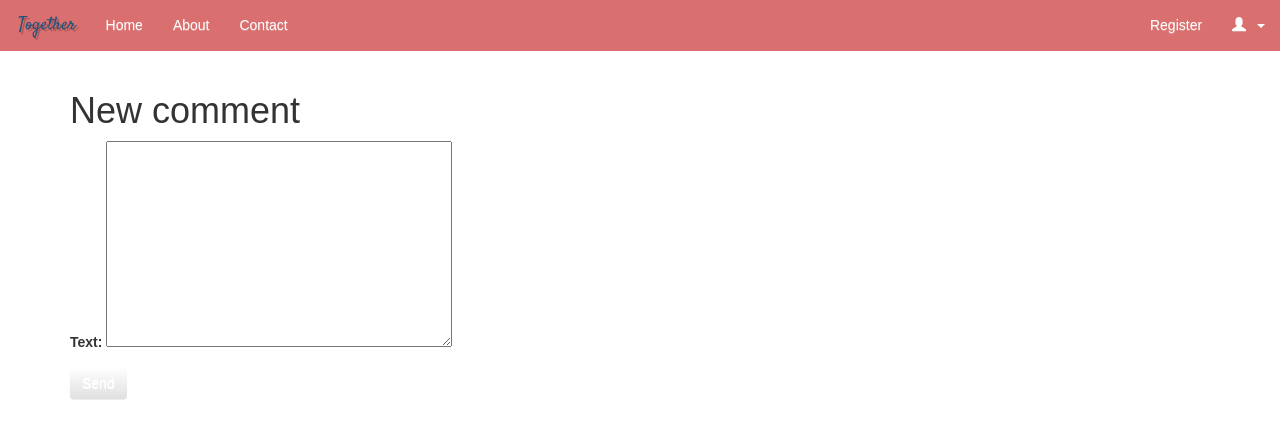
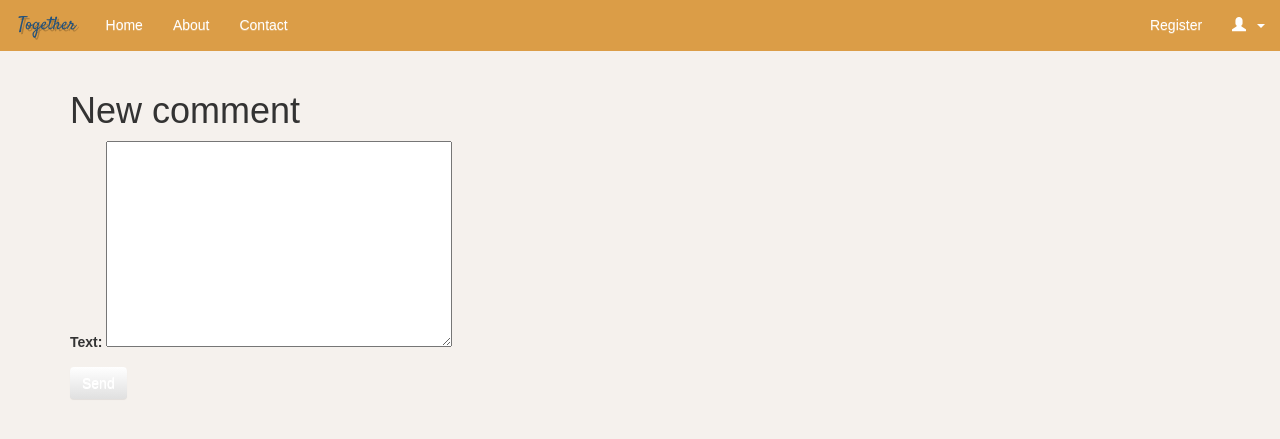
Before and after one commit to nattanichpoon/together, a Django app: page /discussions/post/1/comment/ in a window 1280 px wide. Shown: the top 439 px of the page. Run offline with Django 3.2, Linux system fonts and the light colour scheme; data comes from the database, SQL or seed files in the repository; some libraries are stand-ins or nearby versions.

Commit message:
changed some colors

```diff
--- a/src/users/templates/base.html
+++ b/src/users/templates/base.html
@@ -29,6 +29,9 @@
           font-size: 12px;
           line-height: 1.428571429;
           border-radius: 15px;
+        }
+        body{
+          background-color: #F5F1ED
         }
         h1,h2,h3,h4,h5{
           font-family:'Avant Garde', Avantgarde, 'Century Gothic', CenturyGothic, AppleGothic, sans-serif;
@@ -66,7 +69,7 @@
         }
         .navbar{
           font-family:'Avant Garde', Avantgarde, 'Century Gothic', CenturyGothic, AppleGothic, sans-serif;
-          background-color:#D96F6F;
+          background-color:#DB9D47;
         }
 
         .navbar-brand{
```
